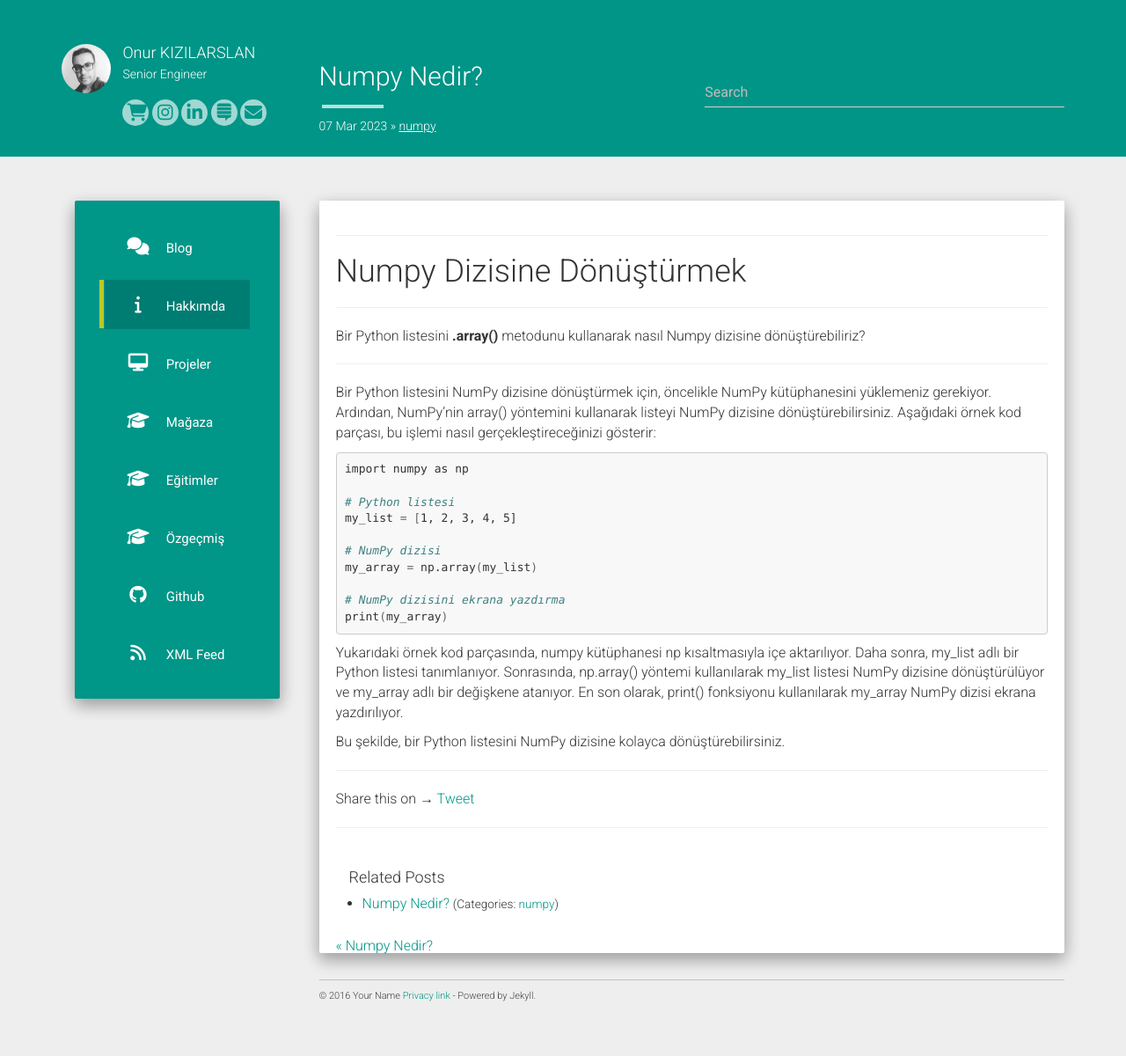
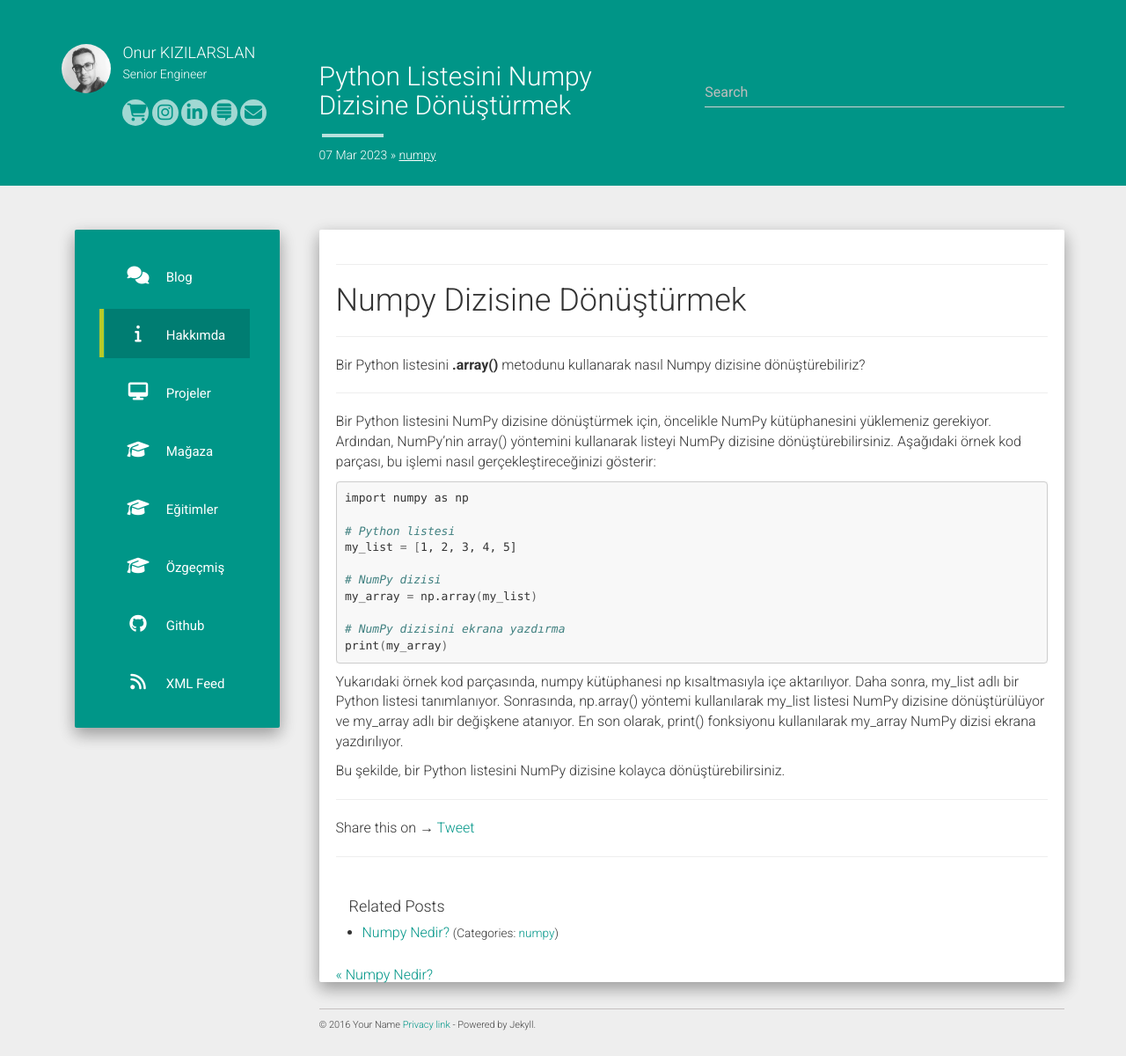
Before and after one commit to imonur/blog, a Jekyll site: the page built from _posts/2023-03-07-python-listesini-numpy-dizisine-donusturmek.md, in a window 1280 px wide. Shown: the whole page at 88% size. Built offline with Jekyll 4.4.1, drawn with Linux system fonts in a browser that asks for light colours; nearby versions of some CDN libraries; comment, search, counter and statistics services are not loaded; before the commit the page ends 1167 px from its top, so only the background shows below that.

Commit message:
Update 2023-03-07-python-listesini-numpy-dizisine-donusturmek.md

```diff
--- a/_posts/2023-03-07-python-listesini-numpy-dizisine-donusturmek.md
+++ b/_posts/2023-03-07-python-listesini-numpy-dizisine-donusturmek.md
@@ -1,6 +1,6 @@
 ---
 layout: post
-title:  "Numpy Nedir?"
+title:  "Python Listesini Numpy Dizisine Dönüştürmek"
 date:   2023-03-07 13:50:39
 categories: numpy
 ---
```
